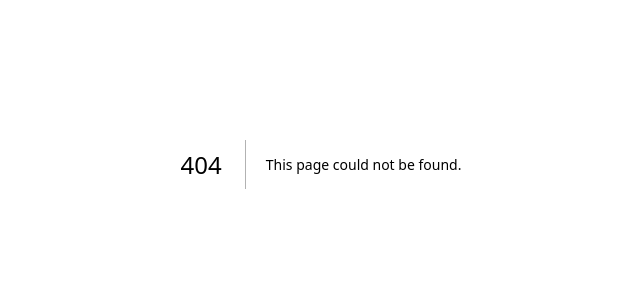
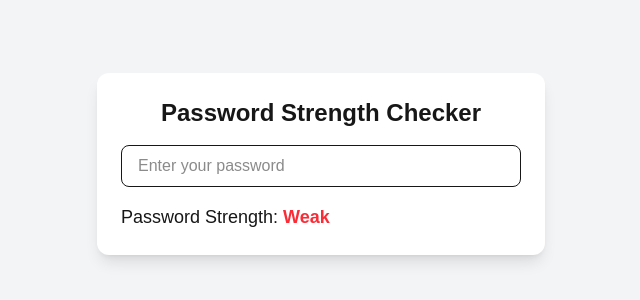
Before and after one commit to Lalitchaudhary01/machine-coding-round-practice, a Next.js app: page /password-strength in a window 1280 px wide. Before the commit this address had no page. Shown: the part 236-536 px from the top of the page, without its empty margins (319-959 px from the left). Built offline with nearby package versions, Linux system fonts and the light colour scheme.

Commit message:
complete password strength

```diff
--- /dev/null
+++ b/app/password-strength/page.tsx
@@ -0,0 +1,52 @@
+"use client";
+
+import React, { useState } from "react";
+
+const Password = () => {
+  const [password, setPassword] = useState("");
+  const [strength, setStrength] = useState("Weak");
+
+  const evaluateStrength = (pwd: string) => {
+    if (pwd.length < 6) return "Weak";
+    if (pwd.length < 10) return "Moderate";
+    return "Strong";
+  };
+
+  const handleChange = (e: React.ChangeEvent<HTMLInputElement>) => {
+    const value = e.target.value;
+    setPassword(value);
+    setStrength(evaluateStrength(value));
+  };
+
+  const strengthColor =
+    strength === "Weak"
+      ? "text-red-500"
+      : strength === "Moderate"
+      ? "text-yellow-500"
+      : "text-green-600";
+
+  return (
+    <div className="min-h-screen flex items-center justify-center bg-gray-100">
+      <div className="w-full max-w-md bg-white p-6 rounded-xl shadow-lg">
+        <h1 className="text-2xl font-semibold text-center mb-4">
+          Password Strength Checker
+        </h1>
+
+        <input
+          type="password"
+          placeholder="Enter your password"
+          value={password}
+          onChange={handleChange}
+          className="w-full px-4 py-2 border rounded-lg focus:outline-none focus:ring-2 focus:ring-blue-500"
+        />
+
+        <p className="mt-4 text-lg">
+          Password Strength:{" "}
+          <span className={`font-semibold ${strengthColor}`}>{strength}</span>
+        </p>
+      </div>
+    </div>
+  );
+};
+
+export default Password;
```
